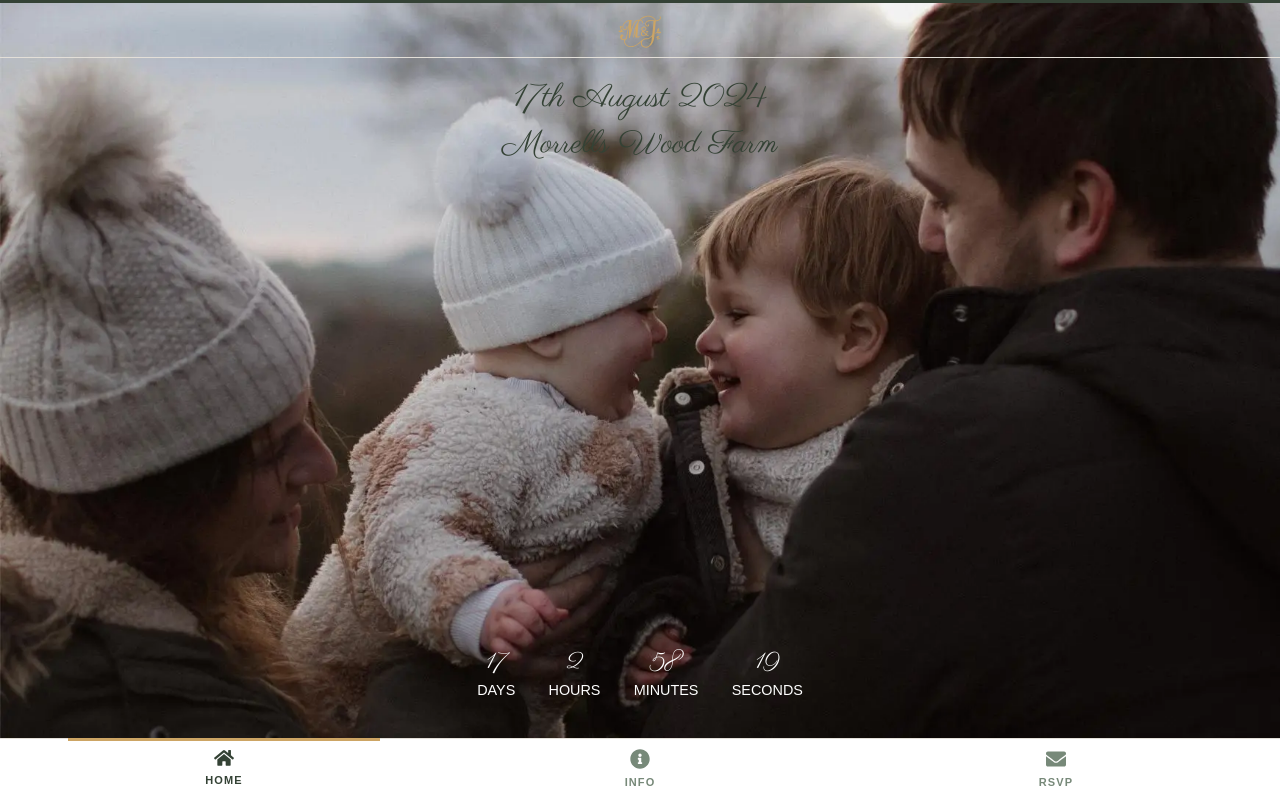
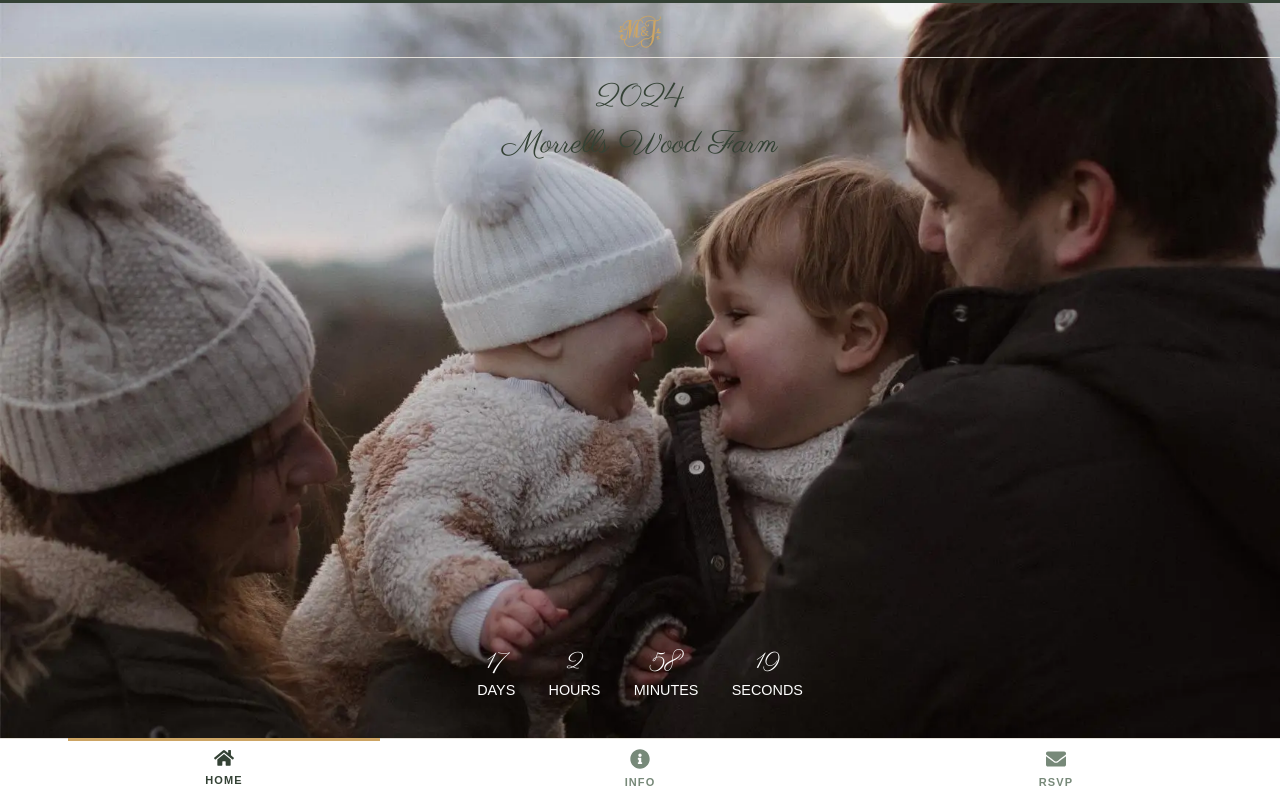
Before and after one commit to williamdavies90/hannah-mark-wedding, a SvelteKit app: page / in a window 1280 px wide. Built offline with nearby package versions, Linux system fonts and the light colour scheme.

Commit message:
update message

```diff
--- a/src/routes/+page.svelte
+++ b/src/routes/+page.svelte
@@ -36,7 +36,7 @@
 <div class="text-center bg-image home-bg">
   <div class="mask position-relative">
 	<div style="left:0;right:0;margin:auto;position:fixed;top:80px;">
-		<h1 class="mb-2">17th August 2024</h1>
+		<h1 class="mb-2"> 2024</h1>
 
 		<h2 class="mb-2"><a target="_blank" href="https://morrellswoodfarm.co.uk/weddings-and-civil-ceremonies-venue-hire/">Morrells Wood Farm</a></h2>
 
```
